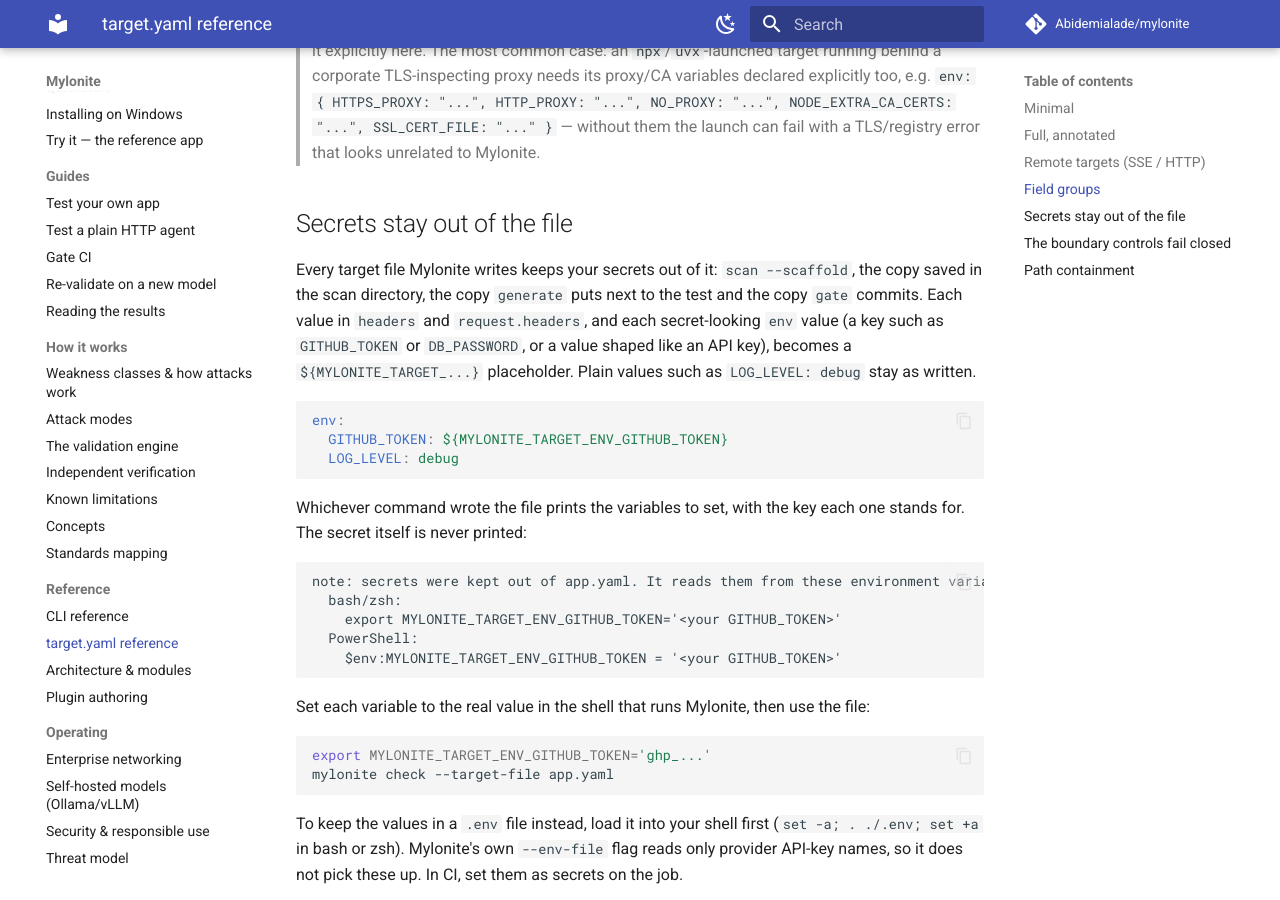
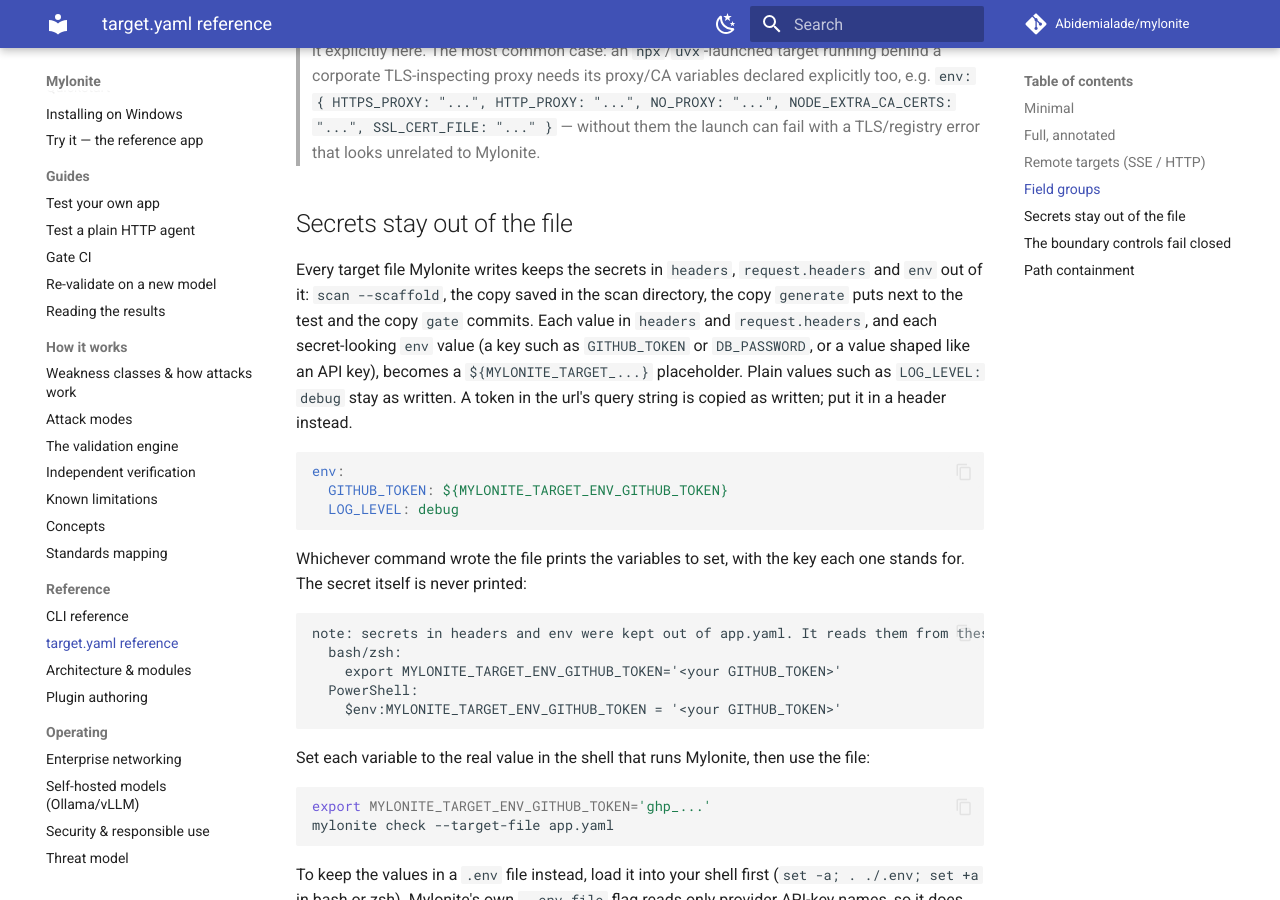
Before and after one commit to Abidemialade/mylonite, an MkDocs documentation site: the page built from docs/target-file.md, in a window 1280 px wide and 900 px high, scrolled down 4120 px. Built offline with MkDocs 1.6.1 and Material for MkDocs 9.7.7, drawn with Linux system fonts in a browser that asks for light colours; comment, search, counter and statistics services are not loaded.

Commit message:
docs(target-file): scope the secrets note to headers and env
The notice and docs said every target file keeps your secrets out. That
holds for headers, request.headers and env; a token in the url's query
string is copied as written. The notice now names headers and env, and
target-file.md and limitations.md say to put a url token in a header.
What gets masked is unchanged.

Co-Authored-By: Claude Opus 5.5 (1M context) <noreply@anthropic.com>
Claude-Session: https://claude.ai/code/session_01B6tnFVjUCwESuAqvnrvfFd
Signed-off-by: Abidemi Alade <bidexalade123@gmail.com>

````diff
--- a/docs/target-file.md
+++ b/docs/target-file.md
@@ -185,12 +185,13 @@ seed_arm: { tool: save_note, args_template: { body: "{payload}" } }
 
 ## Secrets stay out of the file
 
-Every target file Mylonite writes keeps your secrets out of it: `scan --scaffold`, the
-copy saved in the scan directory, the copy `generate` puts next to the test and the copy
-`gate` commits. Each value in `headers` and `request.headers`, and each secret-looking
-`env` value (a key such as `GITHUB_TOKEN` or `DB_PASSWORD`, or a value shaped like an
-API key), becomes a `${MYLONITE_TARGET_...}` placeholder. Plain values such as
-`LOG_LEVEL: debug` stay as written.
+Every target file Mylonite writes keeps the secrets in `headers`, `request.headers` and
+`env` out of it: `scan --scaffold`, the copy saved in the scan directory, the copy
+`generate` puts next to the test and the copy `gate` commits. Each value in `headers`
+and `request.headers`, and each secret-looking `env` value (a key such as `GITHUB_TOKEN`
+or `DB_PASSWORD`, or a value shaped like an API key), becomes a `${MYLONITE_TARGET_...}`
+placeholder. Plain values such as `LOG_LEVEL: debug` stay as written. A token in the
+url's query string is copied as written; put it in a header instead.
 
 ```yaml
 env:
@@ -202,7 +203,7 @@ Whichever command wrote the file prints the variables to set, with the key each
 stands for. The secret itself is never printed:
 
 ```text
-note: secrets were kept out of app.yaml. It reads them from these environment variables; set them before you use the file:
+note: secrets in headers and env were kept out of app.yaml. It reads them from these environment variables; set them before you use the file:
   bash/zsh:
     export MYLONITE_TARGET_ENV_GITHUB_TOKEN='<your GITHUB_TOKEN>'
   PowerShell:
````
Also changed, not shown: docs/cli-reference.md (+1 -1 lines), docs/limitations.md (+3 -0 lines), 2 other files.
